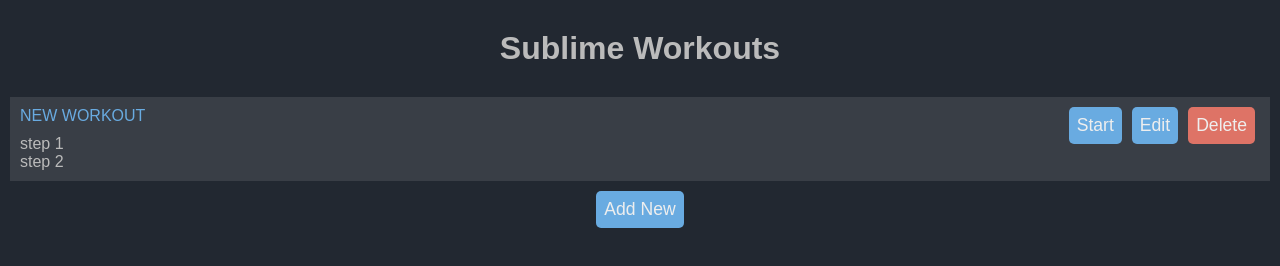
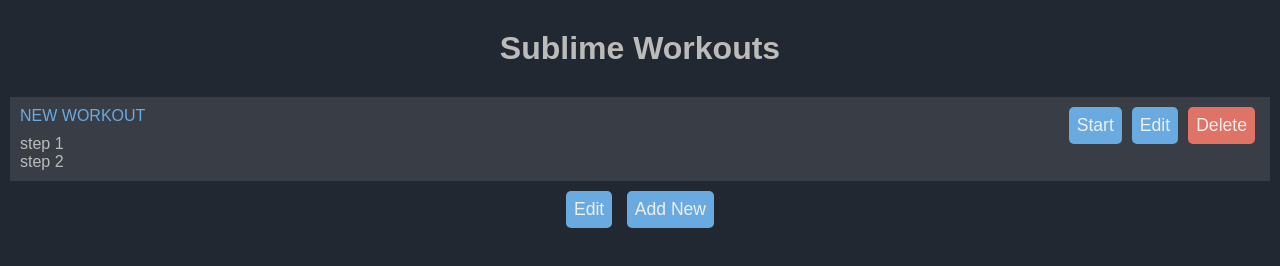
Before and after one commit to i-draw-boxes/SublimeWorkouts, a plain HTML site: page index.html in a window 1280 px wide. Both pictures are taken after a click on the button "Add New". Drawn offline with Linux system fonts and the light colour scheme.

Commit message:
Hide edit and delete buttons on a toggle

```diff
--- a/index.html
+++ b/index.html
@@ -20,6 +20,12 @@
       Items not loaded yet.
     </div>
     <div class="edit-buttons-center">
+      <button data-edit-mode='non-edit' onclick="editMode('edit')">
+        edit
+      </button>
+      <button data-edit-mode='edit' onclick="editMode('non-edit')">
+        editing done
+      </button>
       <button onclick="addNew()">
         Add new
       </button>
--- a/script.js
+++ b/script.js
@@ -53,11 +53,13 @@ function renderWorkout(workout)
 
   var editButton = document.createElement("button");
   editButton.innerText = "edit";
+  editButton.dataset.editMode='edit';
   editButton.onclick = function() { editWorkout(workout.id); };
   buttonsDiv.append(editButton);
 
   var deleteButton = document.createElement("button");
   deleteButton.innerText = "delete";
+  deleteButton.dataset.editMode='edit';
   deleteButton.className = "cancel";
   deleteButton.onclick = function() { deleteWorkout(workout.id); };
   buttonsDiv.append(deleteButton);
@@ -292,7 +294,30 @@ function startTimer(timeLeft, steps)
   }, 1000);
 }
 
+function editMode(modeName)
+{
+  hide(document.querySelectorAll(`[data-edit-mode='edit']`));
+  hide(document.querySelectorAll(`[data-edit-mode='non-edit']`));
+
+  show(document.querySelectorAll(`[data-edit-mode='${modeName}']`));
+}
+
+function hide(elements) {
+  for(const ele of elements)
+  {
+    ele.style.display = 'none';
+  }
+}
+
+function show(elements) {
+  for(const ele of elements)
+  {
+    ele.style.display = '';
+  }
+}
+
 refresh();
+editMode('non-edit');
 
 if ('wakeLock' in navigator) {
   navigator.wakeLock.request('screen');
```
